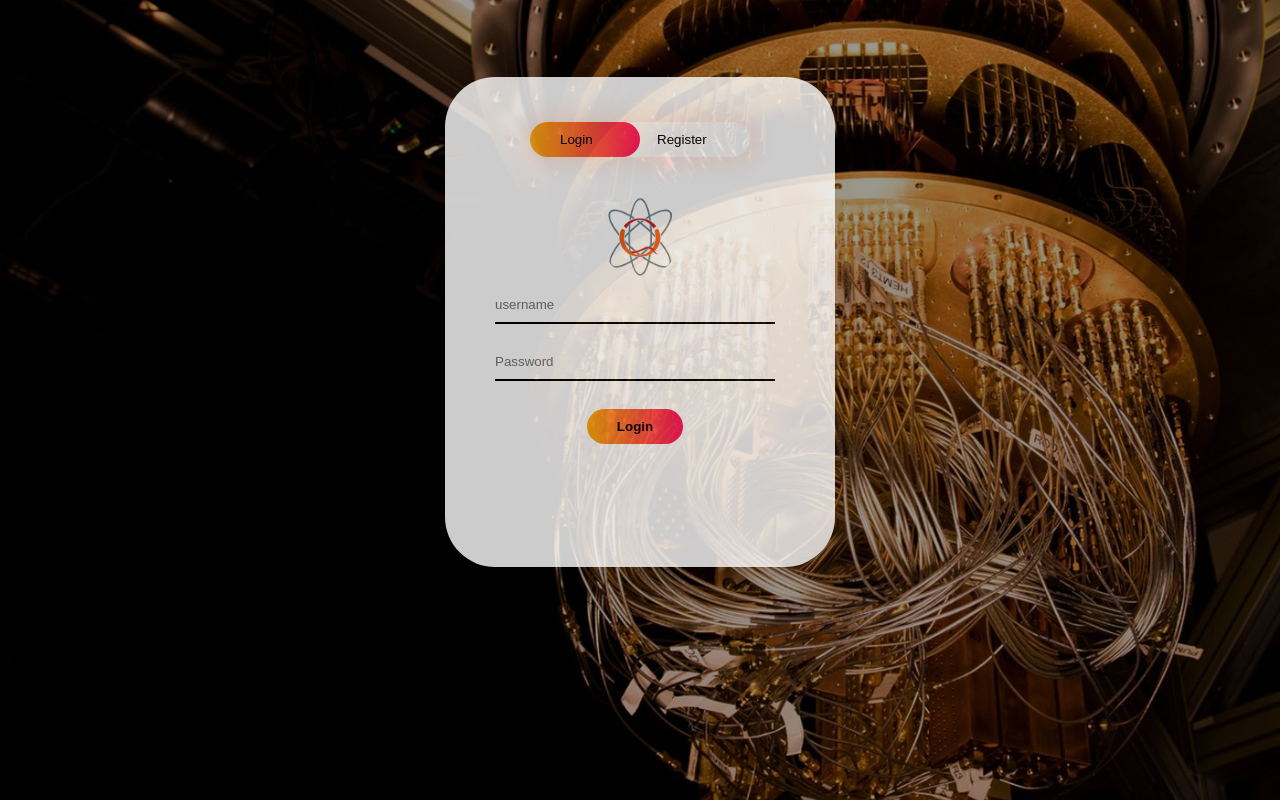
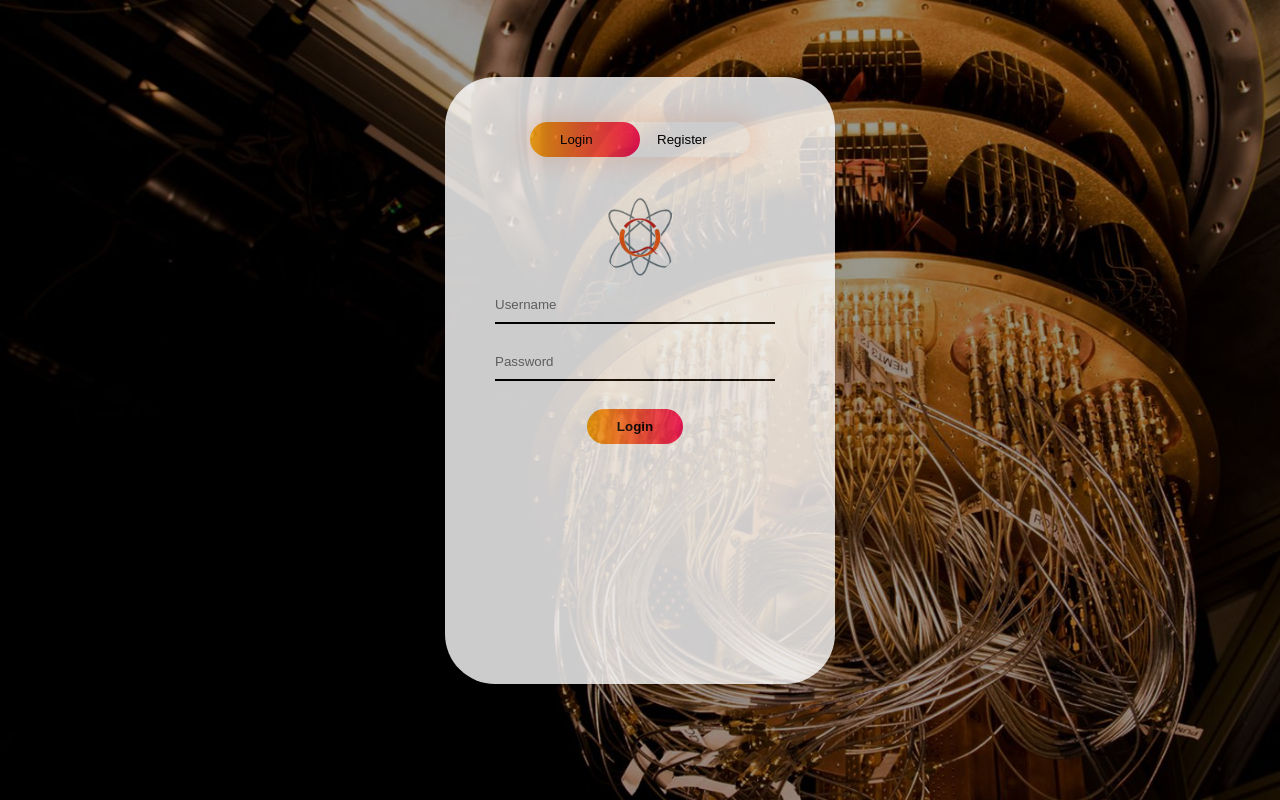
Before and after one commit to Quantum-untangled/QuantumUntangledWebsite, a Django app: page /login/ in a window 1280 px wide. Run offline with Django 3.2, Linux system fonts and the light colour scheme.

Commit message:
Integrated login/register view

```diff
--- a/website/forum/static/forum/css/login.css
+++ b/website/forum/static/forum/css/login.css
@@ -1,20 +1,17 @@
-*{
+* {
   margin:0;
   padding:0;
   font-family: sans-serif;
 }
-.hero{
-  height: 100%;
-  width:100%;
+
+html {
   background-image: linear-gradient(rgba(0, 0, 0, 0.4), rgba(0, 0, 0, 0.4)), url(../images/background.jpg);
-  background-position: center;
-  position: absolute;
   background-size: cover;
 }
-  .form-box
-  {
-    width:380px;
-    height:480px;
+
+.form-box {
+  width: 380px;
+  height: 570px;
   font-weight: bold;
   color: white;
   position: relative;
@@ -24,26 +21,27 @@
   border-radius: 50px;
   overflow:hidden;
   opacity: 0.8;
+  padding-bottom: 2rem;
 }
-.button-box{
+
+.button-box {
   width:220px;
   margin: 40px auto;
   position: relative;
   box-shadow: 0 0 20px 9px #ff61241f;
   border-radius: 30px;
 }
-.toggle-btn
-{
+
+.toggle-btn {
   padding: 10px 30px;
   cursor: pointer;
   background: transparent;
   border: 0px;
   outline: none;
   position: relative;
+}
 
-
-}
-#btn{
+#btn {
   top:0;
   left:0;
   position: absolute;
@@ -52,9 +50,8 @@
   background: linear-gradient(to right,#ffad0f, #ff105f);
   border-radius:30px;
   transition: 0.5s;
+}
 
-
-}
 .icons{
   margin: 30px auto;
   text-align: center;
--- a/website/forum/templates/forum/login-n.html
+++ /dev/null
@@ -1,59 +0,0 @@
-{% extends 'forum/base.html' %}
-{% load static %}
-
-{% block styles %}
-
-<link rel="stylesheet" type="text/css" href="{% static 'forum/css/login.css' %}">
-
-{% endblock %}
-
-{% block content %}
-
-<div class="hero">
-    <div class="form-box">
-      <div class="button-box">
-        <div id="btn"></div>
-            <button type="button" name="button" class="toggle-btn" onclick="login()">Login</button>
-            <button type="button" name="button" class="toggle-btn" onclick="register()">Register</button>
-        </div>
-        <div class="icons">
-            <a href="https://www.google.com/"><img src="{% static 'forum/images/logo.png' %}" alt="" ></a>
-        </div>
-      <form id="login"  class="input-group" method="post">
-        <input type="text" name="u" class="input-field" placeholder="username" name = "u" required>
-        <input type="text" name="p" class="input-field" placeholder="Password" name = "p" required>
-        <br><br>
-      <button type="submit"  class="submit-btn" name="button">Login</button>
-      </form>
-      <form id="register" class="input-group" method="post">
-        <input type="text" name="u" class="input-field" placeholder="Username" required>
-        <input type="email" name="email" class="input-field" placeholder="Email Id" required>
-        <input type="text" name="password" class="input-field" placeholder="Password" required>
-        <br><br>
-      <button type="submit"  class="submit-btn" name="button">Register</button>
-      </form>
-
-    </div>
-
-  </div>
-
-{% endblock %}
-
-{% block script %}
-<script type="text/javascript">
-    var x=document.getElementById("login");
-    var y=document.getElementById("register");
-    var z=document.getElementById("btn");
-
-  function register(){
-    x.style.left="-400px";
-    y.style.left="50px";
-    z.style.left="110px";
-  }
-  function login(){
-    x.style.left="50px";
-    y.style.left="450px";
-    z.style.left="0px";
-  }
-</script>
-{% endblock %}
--- a/website/forum/templates/forum/login.html
+++ b/website/forum/templates/forum/login.html
@@ -1,25 +1,92 @@
 {% extends 'forum/base.html' %}
+{% load static %}
+
+{% block styles %}
+
+<link rel="stylesheet" type="text/css" href="{% static 'forum/css/login.css' %}">
+
+{% endblock %}
 
 {% block content %}
 
-<h1>Login to your account</h1>
+<div class="form-box">
+    <div class="button-box">
+        <div id="btn"></div>
+        <button type="button" name="button" class="toggle-btn" onclick="login()">Login</button>
+        <button type="button" name="button" class="toggle-btn" onclick="register()">Register</button>
+    </div>
 
-{% if form.errors %}
-    <p>The username and/or password you entered are incorrect. Try again.</p>
-{% endif %}
+    <div class="icons">
+        <a href="https://www.google.com/"><img src="{% static 'forum/images/logo.png' %}" alt="" ></a>
+    </div>
 
-<form method="POST" action="{% url 'login' %}">
-    {% csrf_token %}
-    {% for field in form %}
-    <p>
-      {{ field.label_tag }} {{ field }}
-    </p>
-  {% endfor %}
-  <button type="submit">Log in</button>
-</form>
+    <form id="login"  class="input-group" method="POST" action="{% url 'login' %}">
+        {% csrf_token %}
+        <input type="text" id="id_username" name="username" class="input-field" placeholder="Username" required>
+        <input type="password" id="id_password" name="password" class="input-field" placeholder="Password" required>
+        <br><br>
+        <button type="submit"  class="submit-btn" name="button">Login</button>
+        {% if login_form.errors %}
+            <p>
+                Your username and password didn't match.
+                Please try again.
+            </p>
+        {% endif %}
+    </form>
 
-<hr>
-
-<p>Don't have an account yet? <a href="{% url 'signup' %}">Sign up.</a></p>
+    <form id="register" class="input-group" method="POST" action="{% url 'signup' %}">
+        {% csrf_token %}
+        {% if form.errors %}
+            {% for error in field.errors %}
+                <p>
+                    {{ error }}
+                </p>
+            {% endfor %}
+        {% endif %}
+        <input type="text" id="id_username" name="username" class="input-field" placeholder="Username" required maxlength="150">
+        <input type="text" id="id_name" name="name" class="input-field" placeholder="Name" required maxlength="30">
+        <input type="email" id="id_email" name="email" class="input-field" placeholder="Email" required maxlength="254">
+        <input type="password" id="id_password1" name="password1" class="input-field" placeholder="Password" required>
+        <input type="password" id="id_password2" name="password2" class="input-field" placeholder="Password confirmation" required>
+        <br><br>
+        <button type="submit"  class="submit-btn" name="button">Register</button>
+        {% if register_form.errors %}
+            {% for field in register_form %}
+                {% for error in field.errors %}
+                    <p>
+                        {{ error }}
+                    </p>
+                {% endfor %}
+            {% endfor %}
+        {% endif %}
+    </form>
+</div>
 
 {% endblock %}
+
+{% block script %}
+<script type="text/javascript">
+    const x = document.getElementById("login");
+    const y = document.getElementById("register");
+    const z = document.getElementById("btn");
+
+    function register() {
+        x.style.left="-400px";
+        y.style.left="50px";
+        z.style.left="110px";
+    }
+
+    function login() {
+        x.style.left="50px";
+        y.style.left="450px";
+        z.style.left="0px";
+    }
+
+    let view = "{{ view }}";
+    if (view == "login") {
+        login();
+    } else {
+        register();
+    }
+</script>
+{% endblock %}
--- a/website/forum/views.py
+++ b/website/forum/views.py
@@ -23,7 +23,7 @@ def sign_up(request):
             django_login(request, user)
             return redirect('/')
 
-    return render(request, 'forum/signup.html', {'form': form})
+    return render(request, 'forum/login.html', {'register_form': form, 'view': 'register'})
 
 def login(request):
     if request.user.is_authenticated:
@@ -40,7 +40,7 @@ def login(request):
                 django_login(request, user)
                 return redirect('/')
 
-    return render(request, 'forum/login-n.html', {'form': form})
+    return render(request, 'forum/login.html', {'login_form': form, 'view': 'login'})
 
 def logout(request):
     if request.method == "POST":
```
Also changed, not shown: website/forum/templates/forum/signup.html (deleted, +0 -27 lines). Lines whose indentation alone changed are shown as unchanged.
